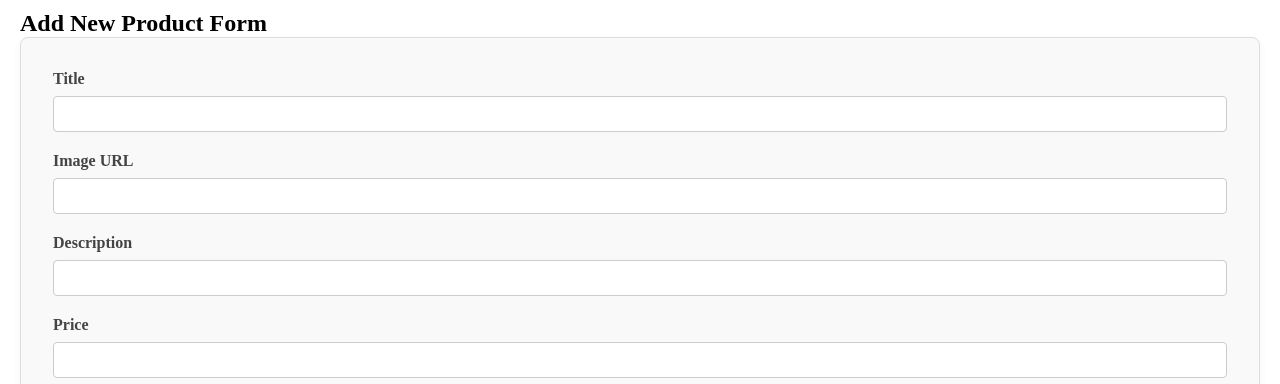
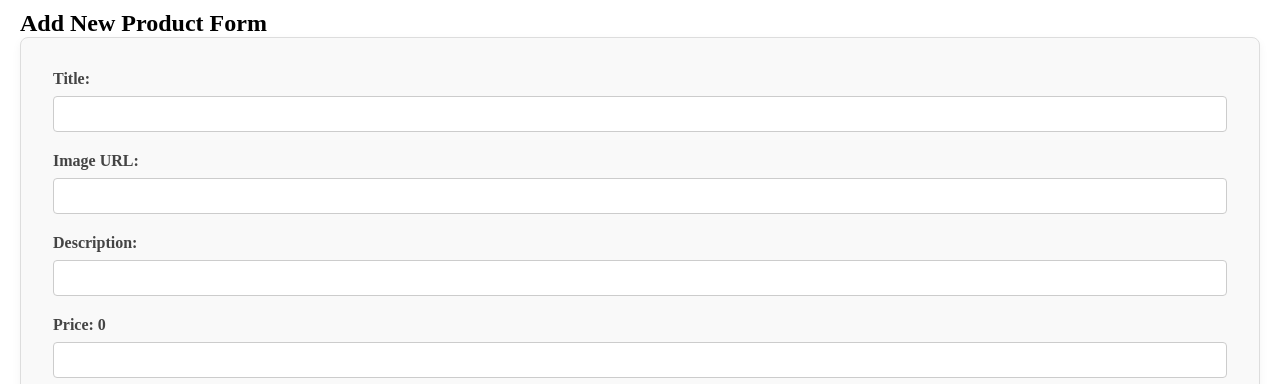
Before and after one commit to eminbasbayan/albaraka-temel-react, a React (Vite) app: page / in a window 1280 px wide. Shown: the part 156-540 px from the top of the page. Built offline with nearby package versions, Linux system fonts and the light colour scheme.

Commit message:
çoklu state ve function ile form kontrolü

```diff
--- a/src/components/Products/AddProduct.jsx
+++ b/src/components/Products/AddProduct.jsx
@@ -1,27 +1,48 @@
-import { Fragment } from 'react';
-import "./AddProduct.css"
+import { Fragment, useState } from 'react';
+import './AddProduct.css';
 import Button from '../UI/Button';
 
 function AddProduct() {
+  const [title, setTitle] = useState('');
+  const [image, setImage] = useState('');
+  const [description, setDescription] = useState('');
+  const [price, setPrice] = useState(0);
+
+  function handleTitleChange(event) {
+    setTitle(event.target.value);
+  }
+
+  function handlePriceChange(event) {
+    setPrice(event.target.value);
+  }
+
+  function handleDescriptionChange(event) {
+    setDescription(event.target.value);
+  }
+
+  function handleImageChange(event) {
+    setImage(event.target.value);
+  }
+
   return (
     <Fragment>
       <h2>Add New Product Form</h2>
       <form className="product-form">
         <div className="form-input">
-          <label>Title</label>
-          <input type="text" />
+          <label>Title: {title}</label>
+          <input type="text" onChange={handleTitleChange} />
         </div>
         <div className="form-input">
-          <label>Image URL</label>
-          <input type="text" />
+          <label>Image URL: {image} </label>
+          <input type="text" onChange={handleImageChange} />
         </div>
         <div className="form-input">
-          <label>Description</label>
-          <input type="text" />
+          <label>Description: {description} </label>
+          <input type="text" onChange={handleDescriptionChange} />
         </div>
         <div className="form-input">
-          <label>Price</label>
-          <input type="number" />
+          <label>Price: {price} </label>
+          <input type="number" onChange={handlePriceChange} />
         </div>
 
         <Button color="success">Yeni Ürün Ekle</Button>
```
